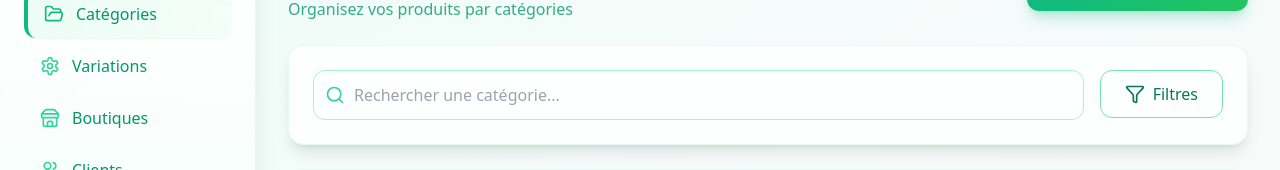
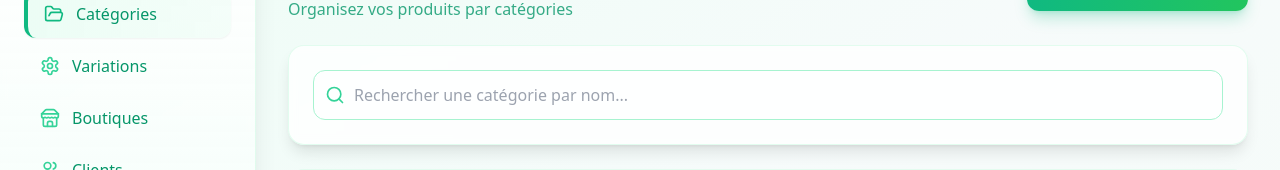
Before and after one commit to kouahodavid6/EbamageAdmin, a React (Vite) app: page /categories in a window 1280 px wide. Shown: the part 143-313 px from the top of the page. Built offline with nearby package versions, Linux system fonts and the light colour scheme; no server answers; sample sign-in values are in the browser's storage.

Commit message:
Suppression système de filtre

```diff
--- a/src/pages/Catégoties/categories.jsx
+++ b/src/pages/Catégoties/categories.jsx
@@ -4,7 +4,7 @@ import DashboardHeader from "../components/DashboardHeader";
 import useCategorieStore from "../../stores/categorie.store";
 import RegisterCategorieModal from "./components/RegisterCategorieModal";
 import DeleteConfirmModal from "../components/DeleteConfirmModal";
-import { Plus, Search, Filter, ChartColumnStacked, Edit, Trash2, Layers, Tag } from "lucide-react";
+import { Plus, Search, ChartColumnStacked, Edit, Trash2, Layers } from "lucide-react";
 import { motion } from "framer-motion";
 
 const Categories = () => {
@@ -149,24 +149,13 @@ const Categories = () => {
                                 </div>
                                 <motion.input
                                     type="text"
-                                    placeholder="Rechercher une catégorie..."
+                                    placeholder="Rechercher une catégorie par nom..."
                                     value={searchTerm}
                                     onChange={(e) => setSearchTerm(e.target.value)}
                                     className="block w-full pl-10 pr-4 py-3 border border-emerald-200 rounded-xl focus:outline-none focus:ring-2 focus:ring-emerald-300 focus:border-emerald-300 transition-all duration-300 bg-white/50"
                                     whileFocus={{ scale: 1.01 }}
                                 />
                             </div>
-
-                            <motion.button
-                                className="flex-shrink-0 flex items-center justify-center gap-2 px-6 py-3 border border-emerald-300 rounded-xl hover:bg-emerald-50 transition-all duration-300 whitespace-nowrap font-medium text-emerald-700"
-                                style={{ height: '48px' }}
-                                variants={buttonVariants}
-                                whileHover="hover"
-                                whileTap="tap"
-                            >
-                                <Filter className="w-5 h-5" />
-                                <span>Filtres</span>
-                            </motion.button>
                         </div>
                     </motion.div>
 
```
